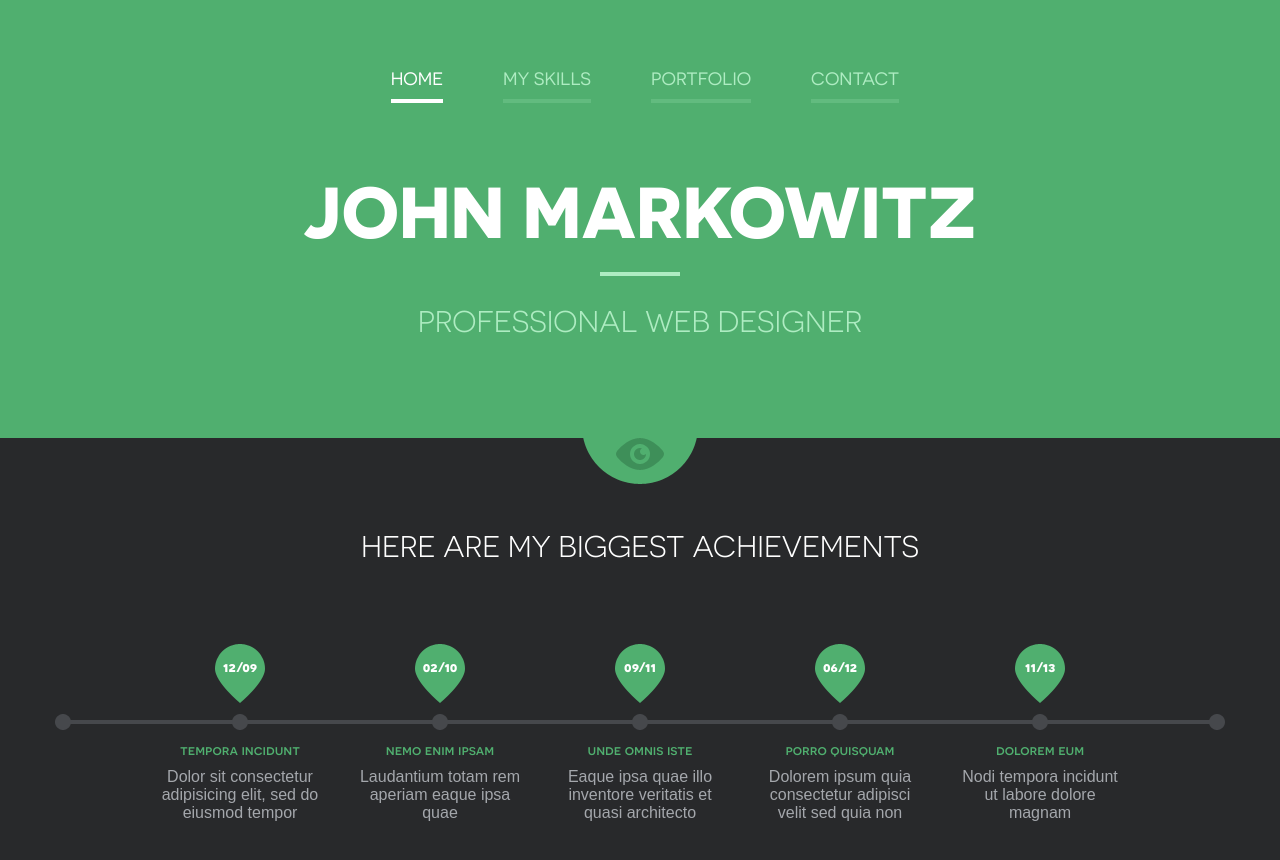
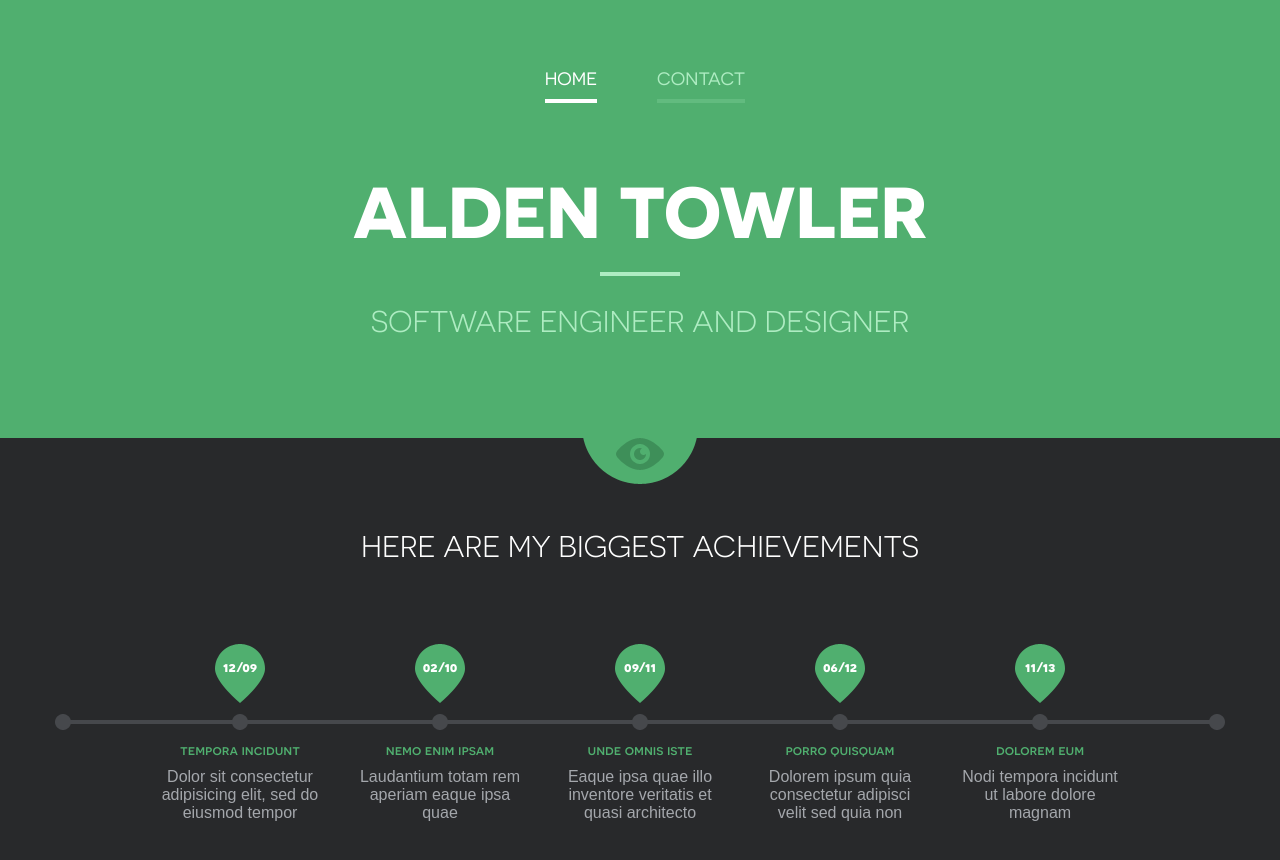
Before and after one commit to szyzygy/szyzygy.github.io, a plain HTML site: page index.html in a window 1280 px wide. Shown: the top 860 px of the page. Drawn offline with nearby package versions, Linux system fonts and the light colour scheme.

Commit message:
Update index.html

```diff
--- a/index.html
+++ b/index.html
@@ -23,13 +23,12 @@
 					<nav id="nav">
 						<ul>
 							<li><a class="active" href="index.html">Home</a></li>
-							<li><a href="myskills.html">My skills</a></li>
-							<li><a href="Portfolio.html">Portfolio</a></li>
+
 							<li><a href="Contact.html">Contact</a></li>
 						</ul>
 					</nav>
-				<h1 class="logo">John Markowitz</h1>
-				<h2 class="slogan">Professional Web Designer</h2>
+				<h1 class="logo">Alden Towler</h1>
+				<h2 class="slogan">Software Engineer and Designer</h2>
 			</header>
 		</div>
 		<div class="wrapper-holder grey">
```
